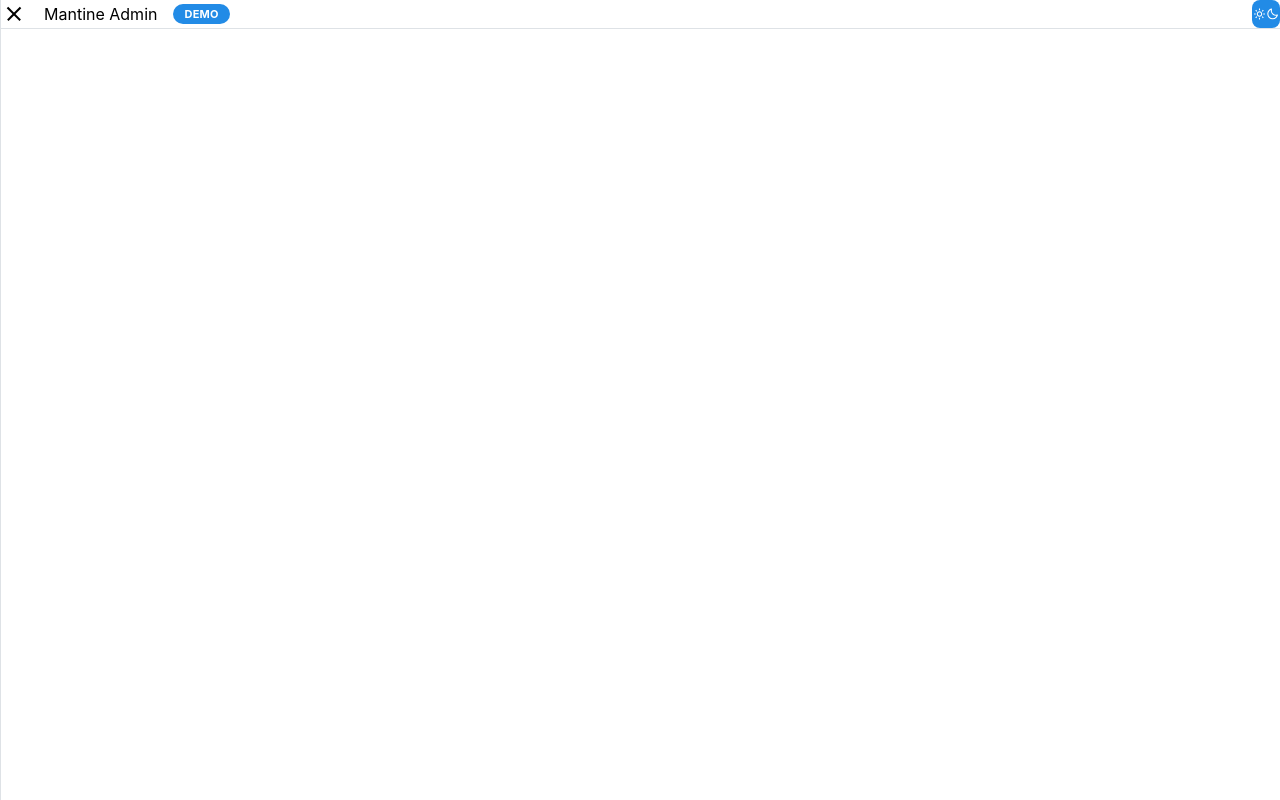
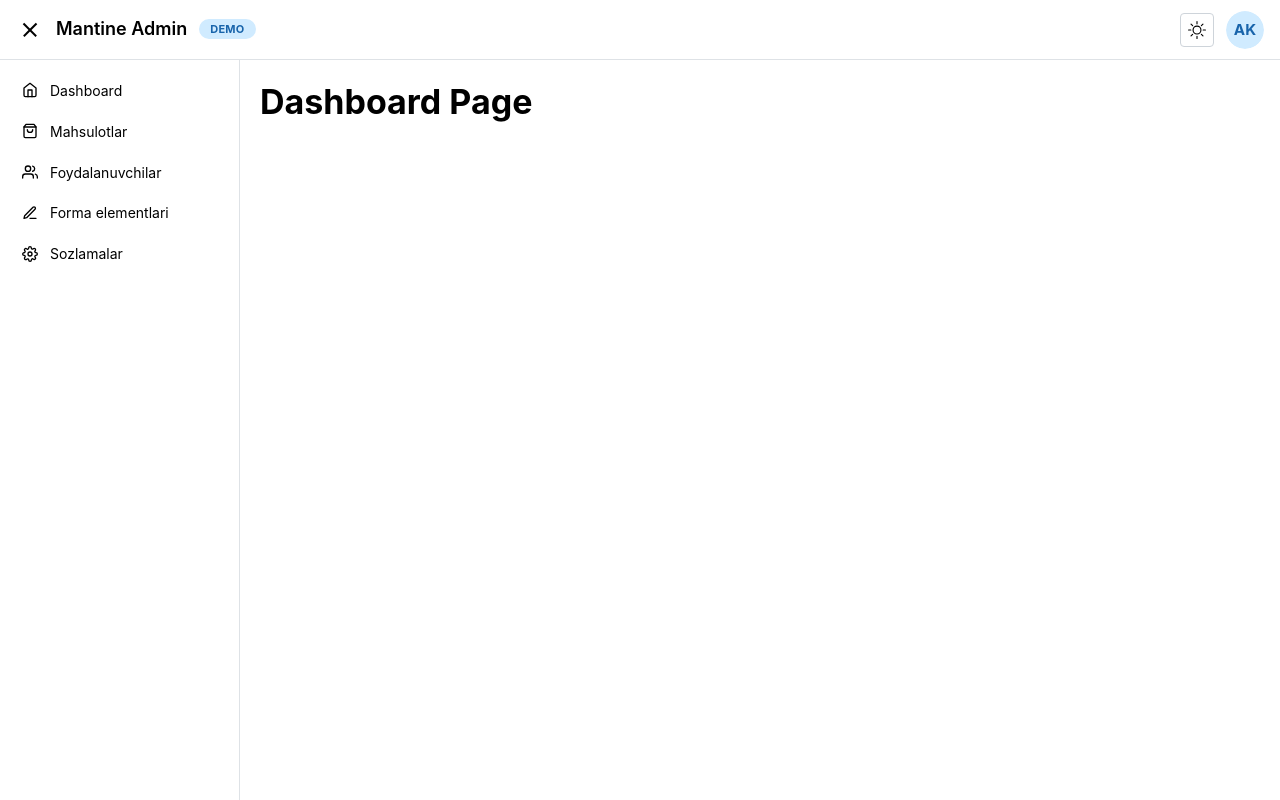
Before and after one commit to Farhad-deve/mantine-admin, a React (Vite) app: page / in a window 1280 px wide. Built offline with nearby package versions, Linux system fonts and the light colour scheme.

Commit message:
Files changed 03.08 17:55

```diff
--- a/src/layout/MainLayout.tsx
+++ b/src/layout/MainLayout.tsx
@@ -1,41 +1,91 @@
+import { FiEdit3, FiUsers, FiShoppingBag, FiHome, FiLogOut, FiSettings } from "react-icons/fi";
+import { BsSun } from "react-icons/bs";
+import { AiOutlineUser } from "react-icons/ai";
+
 import { BiMoon } from "react-icons/bi";
-import { BiSun } from "react-icons/bi";
-import { ActionIcon, AppShell, Badge, Box, Burger, Group, Text, Title } from "@mantine/core"
+import { ActionIcon, AppShell, Avatar, Badge, Box, Burger, Button, Center, Group, Loader, Menu, NavLink, Text, Title, Tooltip, UnstyledButton } from "@mantine/core"
+
 import { useDisclosure } from "@mantine/hooks";
+import { Link, Outlet } from "react-router-dom";
+import type { navItem } from "../types/types";
+import { Suspense } from "react";
+import LoadingPage from "../pages/LoadingPage";
+
 
 const MainLayout = () => {
   const [mobileOpened, { toggle: toggleMobile }] = useDisclosure();
   const [desktopOpened, { toggle: toggleDesktop }] = useDisclosure(true);
 
+  const navData : navItem[] = [
+    { id: 1, title: "Dashboard", path: "/", icon: FiHome},
+    { id: 2, title: "Mahsulotlar", path: "/products", icon: FiShoppingBag},
+    { id: 3, title: "Foydalanuvchilar", path: "/users", icon: FiUsers},
+    { id: 4, title: "Forma elementlari", path: "/forms", icon: FiEdit3},
+    { id: 5, title: "Sozlamalar", path: "/settings", icon: FiSettings},
+  ]
+
   return (
     <>
-        <AppShell>
+        <AppShell
+          padding={"lg"}
+          header={{ height: 60 }}
+          navbar={{
+            width: 240,
+            breakpoint: "sm",
+            collapsed: { mobile: !mobileOpened, desktop: !desktopOpened },
+          }}
+        >
 
-          <AppShell.Header>
-            <Group justify="space-between">
-              <Group>
+          <AppShell.Header px={"md"}>
+            <Group justify="space-between" h={"100%"}>
+              <Group gap={"sm"}>
                 <Burger opened={mobileOpened} onClick={toggleMobile} hiddenFrom="sm" size="sm" />
                 <Burger opened={desktopOpened} onClick={toggleDesktop} visibleFrom="sm" size="sm" />
-                <Text>Mantine Admin</Text>
-                <Badge>DEMO</Badge>
+                <Text size="lg" fw={600}>Mantine Admin</Text>
+                <Badge variant="light">DEMO</Badge>
               </Group>
 
-              <Group>
-                <ActionIcon>
-                  <BiSun />
-                  <BiMoon />
-                </ActionIcon>
+              <Group gap={"sm"}>
+                <Tooltip label={`Toggle theme`}>
+                  <ActionIcon variant="default" p={"md"}>
+                    <Center>
+                      <BsSun size={18} />
+                      {/* <BiMoon size={18} /> */}
+                    </Center>
+                  </ActionIcon>
+                </Tooltip>
+
+                <Menu width={170}>
+                  <Menu.Target>
+                    <UnstyledButton>
+                      <Avatar  color="blue">AK</Avatar>
+                    </UnstyledButton>
+                  </Menu.Target>
+
+                  <Menu.Dropdown>
+                    <Menu.Label>Aziza Karimova</Menu.Label>
+                    <Menu.Item leftSection={<AiOutlineUser />}>Profil</Menu.Item>
+                    <Menu.Item leftSection={<FiSettings />}>Sozlamalar</Menu.Item>
+
+                    <Menu.Divider />
+
+                    <Menu.Item color="red" leftSection={<FiLogOut />}>Chiqish</Menu.Item>
+                  </Menu.Dropdown>
+                </Menu>
               </Group>
             </Group>
           </AppShell.Header>
 
-          <AppShell.Navbar>
-
-
+          <AppShell.Navbar p={"xs"}>
+            {navData.map(item => (
+              <NavLink key={item.id} component={Link} to={item.path} label={item.title} leftSection={<item.icon />} />
+            ))}
           </AppShell.Navbar>
 
           <AppShell.Main>
-
+            <Suspense fallback={<LoadingPage />}>
+              <Outlet />
+            </Suspense>
           </AppShell.Main>
 
         </AppShell>
--- a/src/main.tsx
+++ b/src/main.tsx
@@ -4,11 +4,14 @@ import { createRoot } from 'react-dom/client'
 import './index.css'
 import App from './App.tsx'
 import { MantineProvider } from '@mantine/core'
+import { theme } from "./theme/theme.ts";
+import { RouterProvider } from "react-router-dom";
+import { router } from "./routes/Routes.tsx";
 
 createRoot(document.getElementById('root')!).render(
   <StrictMode>
-    <MantineProvider>
-      <App />
+    <MantineProvider defaultColorScheme="auto" theme={theme}>
+      <RouterProvider router={router} />
     </MantineProvider>
   </StrictMode>,
 )
--- a/src/pages/Dashboard.tsx
+++ b/src/pages/Dashboard.tsx
@@ -0,0 +1,12 @@
+import { Title } from "@mantine/core"
+
+
+const Dashboard = () => {
+  return (
+    <>
+        <Title>Dashboard Page</Title>
+    </>
+  )
+}
+
+export default Dashboard
--- a/src/pages/Forms.tsx
+++ b/src/pages/Forms.tsx
@@ -0,0 +1,11 @@
+import { Title } from '@mantine/core'
+
+const Forms = () => {
+  return (
+    <>
+        <Title>Forms Page</Title>
+    </>
+  )
+}
+
+export default Forms
--- /dev/null
+++ b/src/pages/LoadingPage.tsx
@@ -0,0 +1,17 @@
+import { Center, Group, Loader, Text } from "@mantine/core"
+
+
+const LoadingPage = () => {
+  return (
+    <>
+      <Center h={"60vh"}>
+        <Group>
+            <Loader />
+            <Text>Loading...</Text>
+        </Group>
+      </Center>
+    </>
+  )
+}
+
+export default LoadingPage
--- a/src/pages/Products.tsx
+++ b/src/pages/Products.tsx
@@ -0,0 +1,11 @@
+import { Title } from '@mantine/core'
+
+const Products = () => {
+  return (
+    <>
+        <Title>Products Page</Title>
+    </>
+  )
+}
+
+export default Products
--- a/src/pages/Settings.tsx
+++ b/src/pages/Settings.tsx
@@ -0,0 +1,12 @@
+import { Title } from "@mantine/core"
+
+
+const Settings = () => {
+  return (
+    <>
+        <Title>Settings Page</Title>
+    </>
+  )
+}
+
+export default Settings
--- a/src/pages/Users.tsx
+++ b/src/pages/Users.tsx
@@ -0,0 +1,11 @@
+import { Title } from "@mantine/core"
+
+const Users = () => {
+  return (
+    <>
+        <Title>Users Page</Title>
+    </>
+  )
+}
+
+export default Users
--- a/src/routes/Routes.tsx
+++ b/src/routes/Routes.tsx
@@ -0,0 +1,38 @@
+import { createBrowserRouter } from "react-router-dom";
+import App from "../App";
+import { lazy } from "react";
+
+const DashboardPage = lazy(() => import('../pages/Dashboard'));
+const ProductsPage = lazy(() => import('../pages/Products'));
+const UsersPage = lazy(() => import('../pages/Users'));
+const FormsPage = lazy(() => import('../pages/Forms'));
+const SettingsPage = lazy(() => import('../pages/Settings'));
+
+export const router = createBrowserRouter([
+    {
+        path: '/',
+        element: <App />,
+        children: [
+            {
+                index: true,
+                element: <DashboardPage />
+            },
+            {
+                path: '/products',
+                element: <ProductsPage />
+            },
+            {
+                path: '/users',
+                element: <UsersPage />
+            },
+            {
+                path: '/forms',
+                element: <FormsPage />
+            },
+            {
+                path: '/settings',
+                element: <SettingsPage />
+            }
+        ]
+    }
+])
--- a/src/theme/theme.ts
+++ b/src/theme/theme.ts
@@ -1 +1,6 @@
 import { createTheme } from "@mantine/core";
+
+export const theme = createTheme({
+    primaryColor: "blue",
+    defaultRadius: "sm",
+});
--- /dev/null
+++ b/src/types/types.ts
@@ -0,0 +1,39 @@
+import type { IconType } from "react-icons";
+
+export interface navItem {
+  id: number;
+  title: string;
+  icon: IconType;
+  path: string;
+}
+
+export interface Product {
+  id: number;
+  name: string;
+  category: string;
+  price: number;
+  stock: number;
+  status: "active" | "draft" | "archived";
+  rating: number;
+}
+
+export interface User {
+  id: number;
+  name: string;
+  email: string;
+  role: "admin" | "manager" | "mijoz";
+  online: boolean;
+  orders: number;
+  initials: string;
+  color: string;
+}
+
+export interface Order {
+  id: string;
+  customer: string;
+  initials: string;
+  product: string;
+  amount: number;
+  status: "yakunlandi" | "kutilmoqda" | "bekor qilindi";
+  date: string;
+}
```
